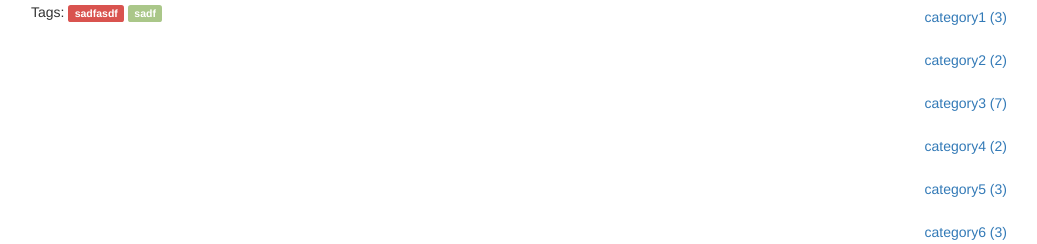
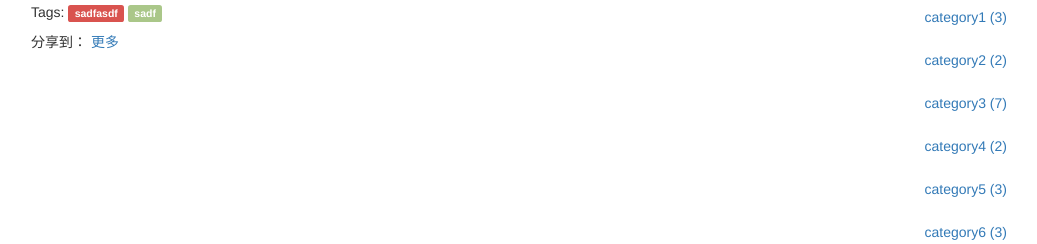
Before and after one commit to yangtianhang/blogsite, a Django app: page /blog/42 in a window 1280 px wide. Shown: the part 173-417 px from the top of the page, without its empty margins (39-1076 px from the left). Run offline with Django 3.2, Linux system fonts and the light colour scheme; data comes from the database, SQL or seed files in the repository; both versions use the stored data as it was after the commit; parts of the project's set-up code (start-up, migrations or seed data) failed here and were passed over; some libraries are stand-ins or nearby versions.

Commit message:
add share

```diff
--- a/mysite/settings.py
+++ b/mysite/settings.py
@@ -93,11 +93,11 @@ MEDIA_ROOT = RESOURCE_ROOT + "/media"
 # TEMPLATE_DEBUG = True
 
 STATICFILES_DIRS = (
-    "/home/yang/codes/blogsite/blog/static",
+    "/home/yangtianhang/codes/git/blogsite/blog/static",
 )
 
 TEMPLATE_DIRS = (
-    "/home/yang/codes/blogsite/mysite/templates",
+    "/home/yangtianhang/codes/git/blogsite/mysite/templates",
 )
 
 TINYMCE_DEFAULT_CONFIG = {
--- a/mysite/templates/blog.html
+++ b/mysite/templates/blog.html
@@ -16,6 +16,8 @@
     </div>
     {% include 'tmpl_tags.html' %}
 </div>
+{% include 'share_piece.html' %}
+
 {% endblock %} <!-- end of main_body -->
 
 {% block sidebar %}
--- /dev/null
+++ b/mysite/templates/share_piece.html
@@ -0,0 +1,14 @@
+<!-- JiaThis Button BEGIN -->
+<div class="jiathis_style">
+    <span class="jiathis_txt">分享到：</span>
+    <a class="jiathis_button_tools_1"></a>
+    <a class="jiathis_button_tools_2"></a>
+    <a class="jiathis_button_tools_3"></a>
+    <a class="jiathis_button_tools_4"></a>
+    <a href="http://www.jiathis.com/share" class="jiathis jiathis_txt jiathis_separator jtico jtico_jiathis"
+       target="_blank">更多</a>
+    <a class="jiathis_counter_style"></a>
+</div>
+
+<script type="text/javascript" src="http://v3.jiathis.com/code/jia.js?uid=1393935768212249" charset="utf-8"></script>
+<!-- JiaThis Button END -->
```
Also changed, not shown: db.sqlite3, 3 other files.
